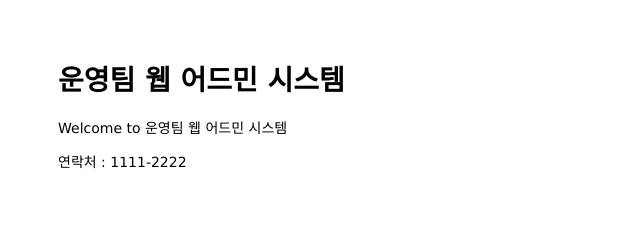
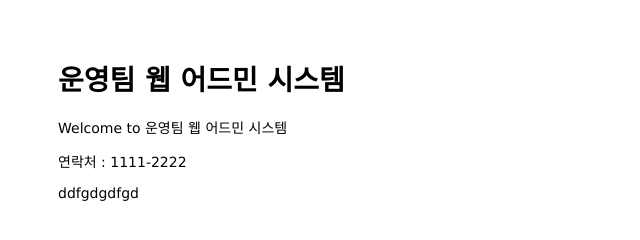
Before and after one commit to skdus983/mastering-git-github, a website: page public/index.html in a window 1280 px wide. Shown: the whole page, without its empty margins (0-640 px from the left). Drawn offline with Linux system fonts and the light colour scheme.

```diff
--- a/public/index.html
+++ b/public/index.html
@@ -12,5 +12,6 @@
 
 <footer>
   <p> 연락처 : 1111-2222</p>
+  <p>ddfgdgdfgd</p>
 </footer>
 </html>
```
